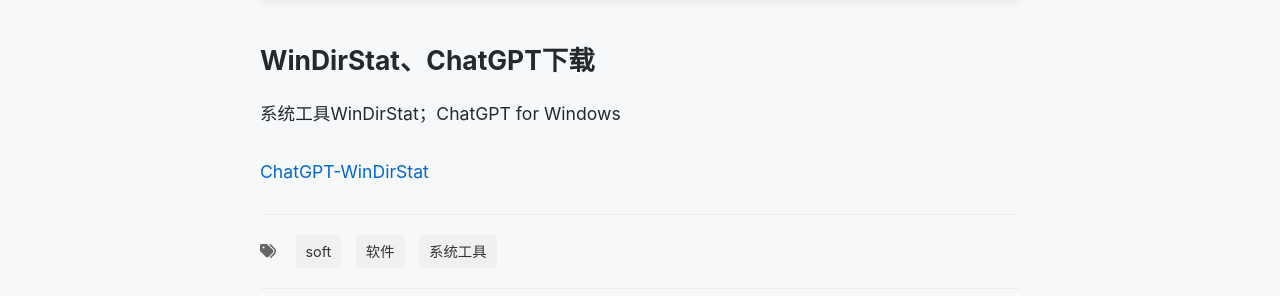
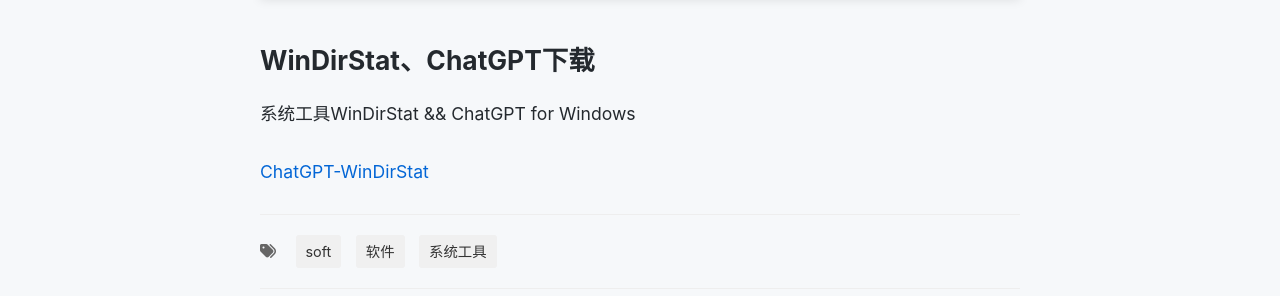
Before and after one commit to Yoncms/yoncms.github.io, a Jekyll site: the page built from _posts/2025-07-05-Softs-WinDirStat.md, in a window 1280 px wide. Shown: the part 801-1097 px from the top of the page. Built offline with Jekyll 4.4.1, drawn with Linux system fonts in a browser that asks for light colours; comment, search, counter and statistics services are not loaded.

```diff
--- a/_posts/2025-07-05-Softs-WinDirStat.md
+++ b/_posts/2025-07-05-Softs-WinDirStat.md
@@ -9,6 +9,6 @@ featured_image: /assets/images/article28.jpg
 
 # WinDirStat、ChatGPT下载
 
-系统工具WinDirStat；ChatGPT for Windows
+系统工具WinDirStat && ChatGPT for Windows
 
 <a href="https://github.com/Yoncms/yoncms.github.io/releases">ChatGPT-WinDirStat</a>
```
